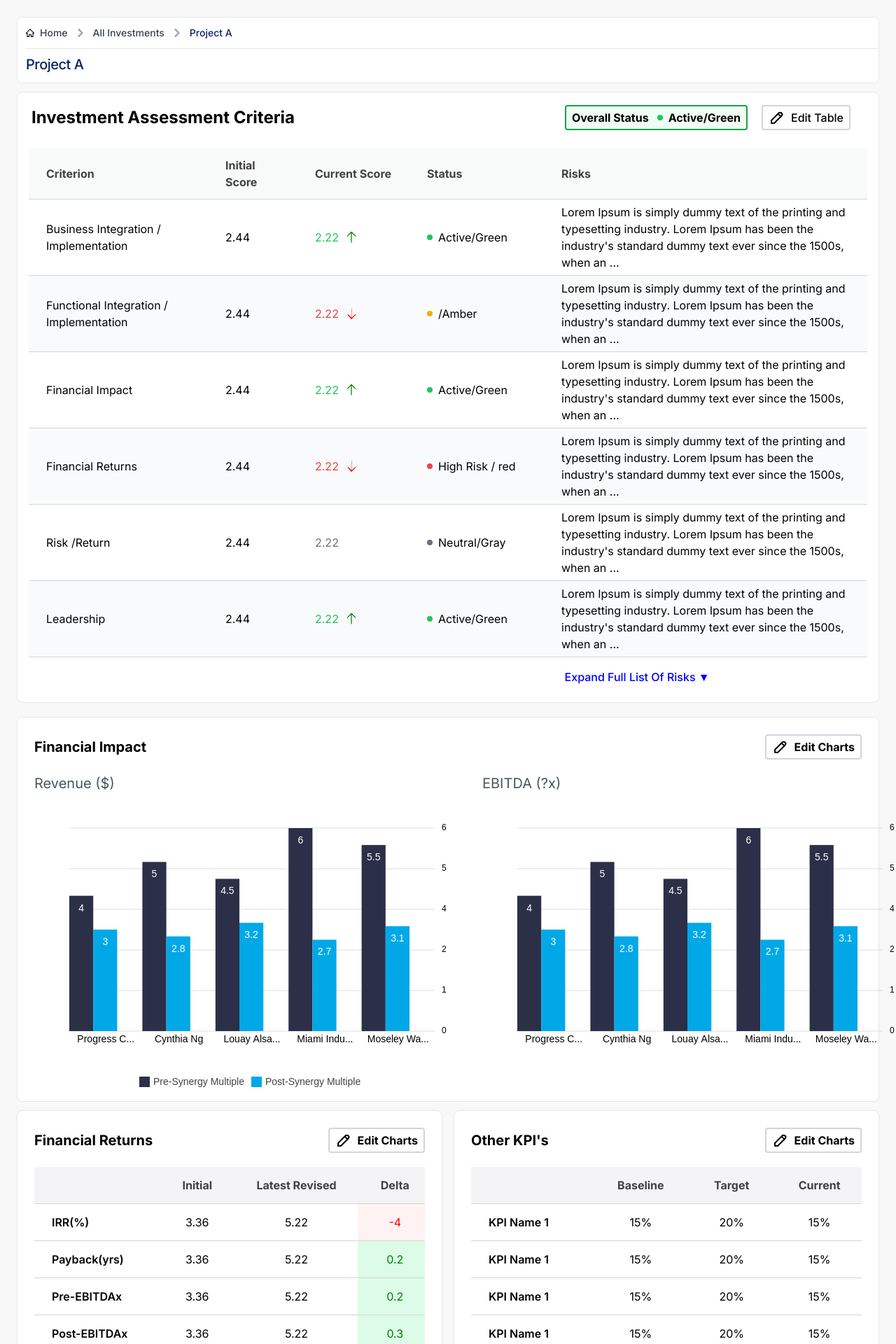
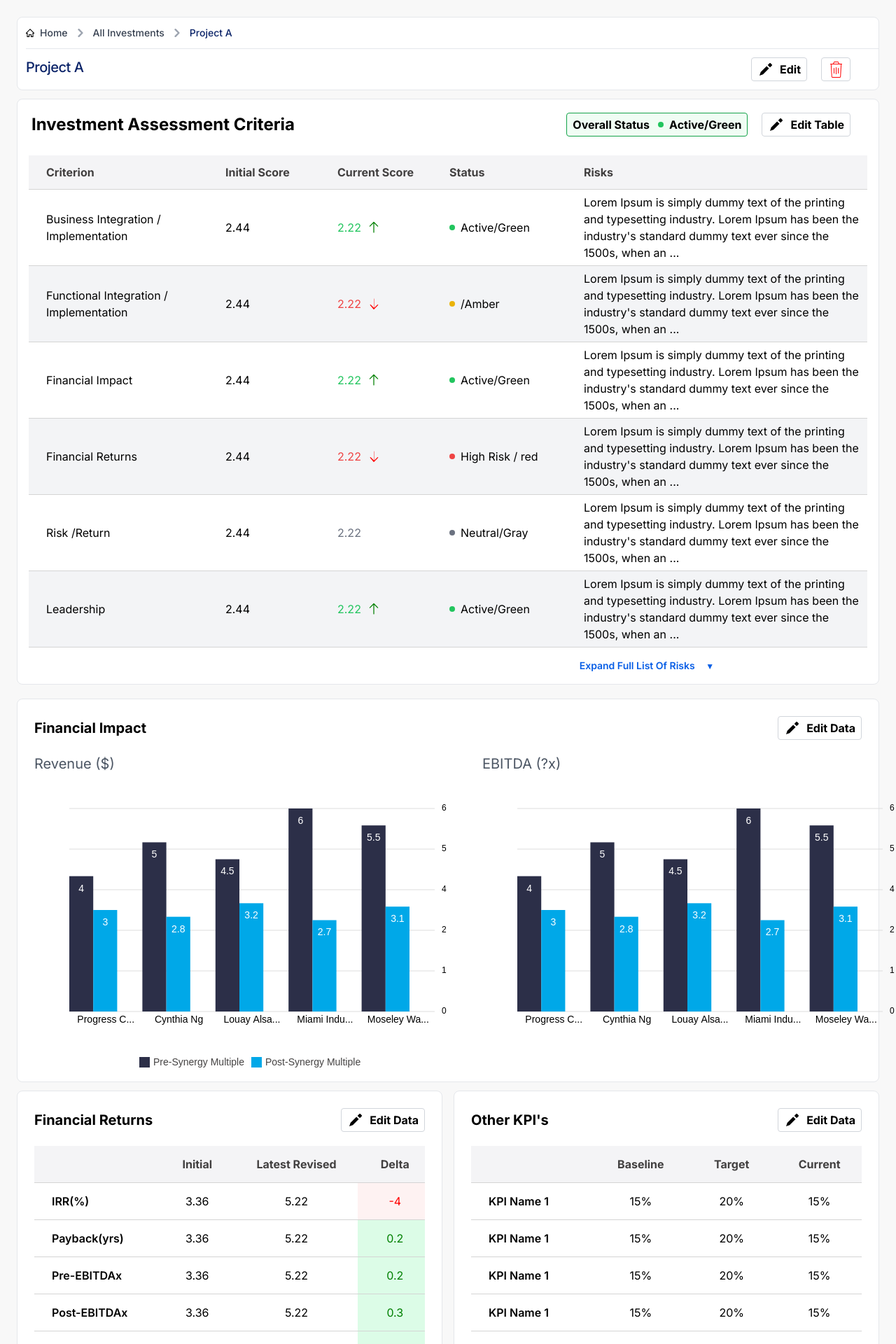
Before and after one commit to dtiadesse/investment, a Nuxt app: page /investment/1 in a window 1280 px wide. Shown: the top 1920 px of the page at 70% size. Built offline with nearby package versions, Linux system fonts and the light colour scheme; data requests are answered from the project's data file.

Commit message:
design update

```diff
--- a/components/Breadcrumb.vue
+++ b/components/Breadcrumb.vue
@@ -45,9 +45,21 @@ const props = defineProps({
         </li>
       </ol>
     </nav>
-    <div class="ml-3 border-t border-gray-200 mb-3" v-if="bottomTitle">
-      <div class="my-2 text-xl font-medium leading-none tracking-tight text-blue-900 md:text-xl dark:text-white"
+    <div class="flex pt-3 justify-between ml-3 border-t border-gray-200 mb-3" v-if="bottomTitle">
+      <div class="text-xl font-medium leading-none tracking-tight text-blue-900 md:text-xl dark:text-white"
         style="color:rgb(10 35 104)">{{ bottomTitle }}</div>
+      <div class="mr-5 flex">
+        <button class="mr-5 text-black flex items-center border border-gray-300 font-bold rounded text-sm px-2 py-1 me-2">
+          <svg class="h-6 w-6 mr-2" width="24" height="24" xmlns="http://www.w3.org/2000/svg" viewBox="0 0 24 24"><path d="M20.7 5.2a1.024 1.024 0 0 1 0 1.448l-2.626 2.628-3.35-3.35L17.35 3.3a1.024 1.024 0 0 1 1.448 0zm-4.166 5.614-3.35-3.35-8.509 8.511L3 21l5.025-1.675z"/></svg>
+          <p class="text-base">Edit</p>
+        </button>
+        <button class="mr-5 flex items-center border border-gray-300 font-bold rounded text-sm px-2 py-1 me-2">
+          <svg class="h-6 w-6" fill="red" width="24" height="24" xmlns="http://www.w3.org/2000/svg" viewBox="0 0 24 24">
+            <path d="M20.5 4h-3.64l-.69-2.06a1.37 1.37 0 0 0-1.3-.94h-4.74a1.37 1.37 0 0 0-1.3.94L8.14 4H4.5a.5.5 0 0 0 0 1h.34l1 17.59A1.45 1.45 0 0 0 7.2 24h10.6a1.45 1.45 0 0 0 1.41-1.41L20.16 5h.34a.5.5 0 0 0 0-1zM9.77 2.26a.38.38 0 0 1 .36-.26h4.74a.38.38 0 0 1 .36.26L15.81 4H9.19zm8.44 20.27a.45.45 0 0 1-.41.47H7.2a.45.45 0 0 1-.41-.47L5.84 5h13.32z"/>
+            <path d="M9.5 10a.5.5 0 0 0-.5.5v7a.5.5 0 0 0 1 0v-7a.5.5 0 0 0-.5-.5zM12.5 9a.5.5 0 0 0-.5.5v9a.5.5 0 0 0 1 0v-9a.5.5 0 0 0-.5-.5zM15.5 10a.5.5 0 0 0-.5.5v7a.5.5 0 0 0 1 0v-7a.5.5 0 0 0-.5-.5z"/>
+          </svg>
+        </button>
+      </div>
     </div>
   </div>
 </template>
--- a/components/InvestmentAssessmentCriteria.vue
+++ b/components/InvestmentAssessmentCriteria.vue
@@ -3,31 +3,15 @@
     <div class="flex justify-between items-center">
         <div class="text-2xl font-bold p-5">Investment Assessment Criteria</div>
         <div class="flex items-center mr-5" v-if="!isEditing">
-            <div class="px-2 py-1 mr-5 font-bold flex items-center border-2 text-black text-center rounded"  :class="overallStatusClass" role="button">
+            <div class="px-2 py-1 mr-5 font-bold flex items-center border text-black text-center rounded"  :class="overallStatusClass" role="button">
               <p class="pr-3">Overall Status</p>
               <p class="w-2 h-2 rounded-full mr-2" :class="overallStatusDot"></p>
               <p>{{OverallStatus}}</p>
             </div>
             <button
-              class="mr-5 text-black flex items-center border-2 border-gray-300 font-bold rounded text-sm px-2 py-1 me-2"
+              class="mr-5 text-black flex items-center border border-gray-300 font-bold rounded text-sm px-2 py-1 me-2"
             >
-               <svg
-                    class="h-6 w-6 mr-2"
-                    width="24"
-                    height="24"
-                    viewBox="0 0 24 24"
-                    stroke-width="2"
-                    stroke="black"
-                    fill="none"
-                    stroke-linecap="round"
-                    stroke-linejoin="round"
-                  >
-                    <path stroke="none" d="M0 0h24v24H0z" />
-                    <path
-                      d="M4 20h4l10.5 -10.5a1.5 1.5 0 0 0 -4 -4l-10.5 10.5v4"
-                    />
-                    <line x1="13.5" y1="6.5" x2="17.5" y2="10.5" />
-                  </svg>
+              <svg class="h-6 w-6 mr-2" width="24" height="24" xmlns="http://www.w3.org/2000/svg" viewBox="0 0 24 24"><path d="M20.7 5.2a1.024 1.024 0 0 1 0 1.448l-2.626 2.628-3.35-3.35L17.35 3.3a1.024 1.024 0 0 1 1.448 0zm-4.166 5.614-3.35-3.35-8.509 8.511L3 21l5.025-1.675z"/></svg>
               <p class="text-base" @click="editTable()">Edit Table</p>
             </button>
         </div>
@@ -45,12 +29,12 @@
             </select>
             </div>
             <button
-              class="text-black flex items-center border-2 border-gray-300 font-bold rounded text-sm px-2 py-1 me-2"
+              class="text-black flex items-center border border-gray-300 font-bold rounded text-sm px-2 py-1 me-2"
             >
               <p class="text-base" @click="openConfirmationDialog()">Cancel</p>
             </button>
             <button
-              class="text-white flex items-center border-2 bg-blue-400 border-blue-400 font-bold rounded text-sm px-2 py-1 me-2"
+              class="text-white flex items-center border bg-blue-400 border-blue-400 font-bold rounded text-sm px-2 py-1 me-2"
             >
               <p class="text-base" @click="openConfirmationDialog()">Save Changes</p>
             </button>
@@ -61,16 +45,16 @@
       <div class="flex py-2 px-4">
         <table class="w-full">
           <thead>
-            <tr class="bg-gray-50">
+            <tr class="bg-gray-100">
               <th class="w-64">Criterion</th>
-              <th class="w-32">Initial Score</th>
+              <th class="w-40">Initial Score</th>
               <th class="w-40">Current Score</th>
               <th class="w-48">Status</th>
               <th>Risks</th>
             </tr>
           </thead>
           <tbody>
-            <tr v-for="(item,index) in tableValue" :key="index"  :class="index%2!=0?'bg-gray-50':''">
+            <tr v-for="(item,index) in tableValue" :key="index"  :class="index%2!=0?'bg-gray-100':''">
               <td>
                 <div v-if="!isEditing">
                   {{item.BusinessIntegration}}
@@ -161,18 +145,18 @@
           </tbody>
         </table>
       </div>
-      <div class="flex py-2 px-4 justify-end pr-5 mb-4 margin">
-        <button @click="toggleExpand" class="buttonExpand">
-          Expand Full List Of Risks  {{ isExpanded ? '  ▲' : '  ▼' }}
+      <div class="flex py-2 px-4 justify-end pr-5 mb-2">
+        <button @click="toggleExpand" class="buttonExpand text-sm font-semibold " :class="!isEditing?'margin':''">
+          Expand Full List Of Risks  <span class="text-xs ml-3">{{ isExpanded ? '  ▲' : '  ▼' }}</span>
         </button>
         <div v-if="isEditing" class="ml-4 flex items-center">
         <button
-              class="text-black flex items-center border-2 border-gray-300 font-bold rounded text-sm px-4 py-2 me-2"
+              class="text-black flex items-center border border-gray-300 font-bold rounded text-sm px-2 py-1 me-2"
             >
               <p class="text-base" @click="openConfirmationDialog()">Cancel</p>
             </button>
             <button
-              class="text-white flex items-center border-2 bg-blue-400 border-blue-400 font-bold rounded text-sm px-4 py-2 me-2"
+              class="text-white flex items-center border bg-blue-400 border-blue-400 font-bold rounded text-sm px-2 py-1 me-2"
             >
               <p class="text-base" @click="openConfirmationDialog()">Save Changes</p>
             </button>
@@ -271,7 +255,7 @@ export default {
 <style scoped>
 .buttonExpand {
   cursor: pointer;
-  color:blue
+  color:#085ee6
 }
 .w-screen{
   width:40vw
@@ -300,39 +284,8 @@ th span {
 }
 td {
   padding: 6px;
-  border-top: 1px solid #d4d4d4;
-  border-bottom: 1px solid #d4d4d4;
   padding-left: 25px;
 
 }
-.pagination {
-  display: flex;
-  justify-content: center;
-  margin-top: 10px;
-  margin-bottom:10px;
-}
-button {
-  cursor: pointer;
-   font-weight:500;
-}
-button.active {
-  font-weight: bold;
-  background-color: blue;
-  color:#fff;
-}
-button:disabled {
-  cursor: not-allowed;
-  opacity: 0.6;
-   background-color:#fff;
-}
-.nextButton{
-  background-color:#ddd6;
-  font-weight:500;
-   border-radius:5px;
-}
-.noButton{
-  background-color:#fff;
-   border-radius:5px;
-   font-weight:500;
-}
+
 </style>
--- a/pages/investment/[id].vue
+++ b/pages/investment/[id].vue
@@ -11,14 +11,9 @@
       <div class="flex items-center justify-between  m-3 mb-5">
         <h2 class="text-xl font-bold">Financial Impact</h2>
         <button @click="goToEditInvestment"
-          class="text-black flex items-center border-2 border-gray-300 font-bold rounded text-sm px-2 py-1">
-          <svg class="h-6 w-6 mr-2" width="24" height="24" viewBox="0 0 24 24" stroke-width="2" stroke="black"
-            fill="none" stroke-linecap="round" stroke-linejoin="round">
-            <path stroke="none" d="M0 0h24v24H0z" />
-            <path d="M4 20h4l10.5 -10.5a1.5 1.5 0 0 0 -4 -4l-10.5 10.5v4" />
-            <line x1="13.5" y1="6.5" x2="17.5" y2="10.5" />
-          </svg>
-          <p class="text-base">Edit Charts</p>
+          class="text-black flex items-center border border-gray-300 font-bold rounded text-sm px-2 py-1">
+          <svg class="h-6 w-6 mr-2" width="24" height="24" xmlns="http://www.w3.org/2000/svg" viewBox="0 0 24 24"><path d="M20.7 5.2a1.024 1.024 0 0 1 0 1.448l-2.626 2.628-3.35-3.35L17.35 3.3a1.024 1.024 0 0 1 1.448 0zm-4.166 5.614-3.35-3.35-8.509 8.511L3 21l5.025-1.675z"/></svg>
+          <p class="text-base">Edit Data</p>
         </button>
       </div>
       <div class="flex items-center justify-between m-3 mb-0">
@@ -42,14 +37,9 @@
         <div class="flex items-center justify-between m-3 mb-5">
           <h2 class="text-xl font-bold">Financial Returns</h2>
           <button @click="goToEditInvestment"
-            class="text-black flex items-center border-2 border-gray-300 font-bold rounded text-sm px-2 py-1">
-            <svg class="h-6 w-6 mr-2" width="24" height="24" viewBox="0 0 24 24" stroke-width="2" stroke="black"
-              fill="none" stroke-linecap="round" stroke-linejoin="round">
-              <path stroke="none" d="M0 0h24v24H0z" />
-              <path d="M4 20h4l10.5 -10.5a1.5 1.5 0 0 0 -4 -4l-10.5 10.5v4" />
-              <line x1="13.5" y1="6.5" x2="17.5" y2="10.5" />
-            </svg>
-            <p class="text-base">Edit Charts</p>
+            class="text-black flex items-center border border-gray-300 font-bold rounded text-sm px-2 py-1">
+            <svg class="h-6 w-6 mr-2" width="24" height="24" xmlns="http://www.w3.org/2000/svg" viewBox="0 0 24 24"><path d="M20.7 5.2a1.024 1.024 0 0 1 0 1.448l-2.626 2.628-3.35-3.35L17.35 3.3a1.024 1.024 0 0 1 1.448 0zm-4.166 5.614-3.35-3.35-8.509 8.511L3 21l5.025-1.675z"/></svg>
+            <p class="text-base">Edit Data</p>
           </button>
         </div>
         <div class="m-3 mt-0">
@@ -61,14 +51,9 @@
         <div class="flex items-center justify-between m-3 mb-5">
           <h2 class="text-xl font-bold">Other KPI's</h2>
           <button @click="goToEditInvestment"
-            class="text-black flex items-center border-2 border-gray-300 font-bold rounded text-sm px-2 py-1">
-            <svg class="h-6 w-6 mr-2" width="24" height="24" viewBox="0 0 24 24" stroke-width="2" stroke="black"
-              fill="none" stroke-linecap="round" stroke-linejoin="round">
-              <path stroke="none" d="M0 0h24v24H0z" />
-              <path d="M4 20h4l10.5 -10.5a1.5 1.5 0 0 0 -4 -4l-10.5 10.5v4" />
-              <line x1="13.5" y1="6.5" x2="17.5" y2="10.5" />
-            </svg>
-            <p class="text-base">Edit Charts</p>
+            class="text-black flex items-center border border-gray-300 font-bold rounded text-sm px-2 py-1">
+            <svg class="h-6 w-6 mr-2" width="24" height="24" xmlns="http://www.w3.org/2000/svg" viewBox="0 0 24 24"><path d="M20.7 5.2a1.024 1.024 0 0 1 0 1.448l-2.626 2.628-3.35-3.35L17.35 3.3a1.024 1.024 0 0 1 1.448 0zm-4.166 5.614-3.35-3.35-8.509 8.511L3 21l5.025-1.675z"/></svg>
+            <p class="text-base">Edit Data</p>
           </button>
         </div>
         <div class="m-3 mt-0">
```
